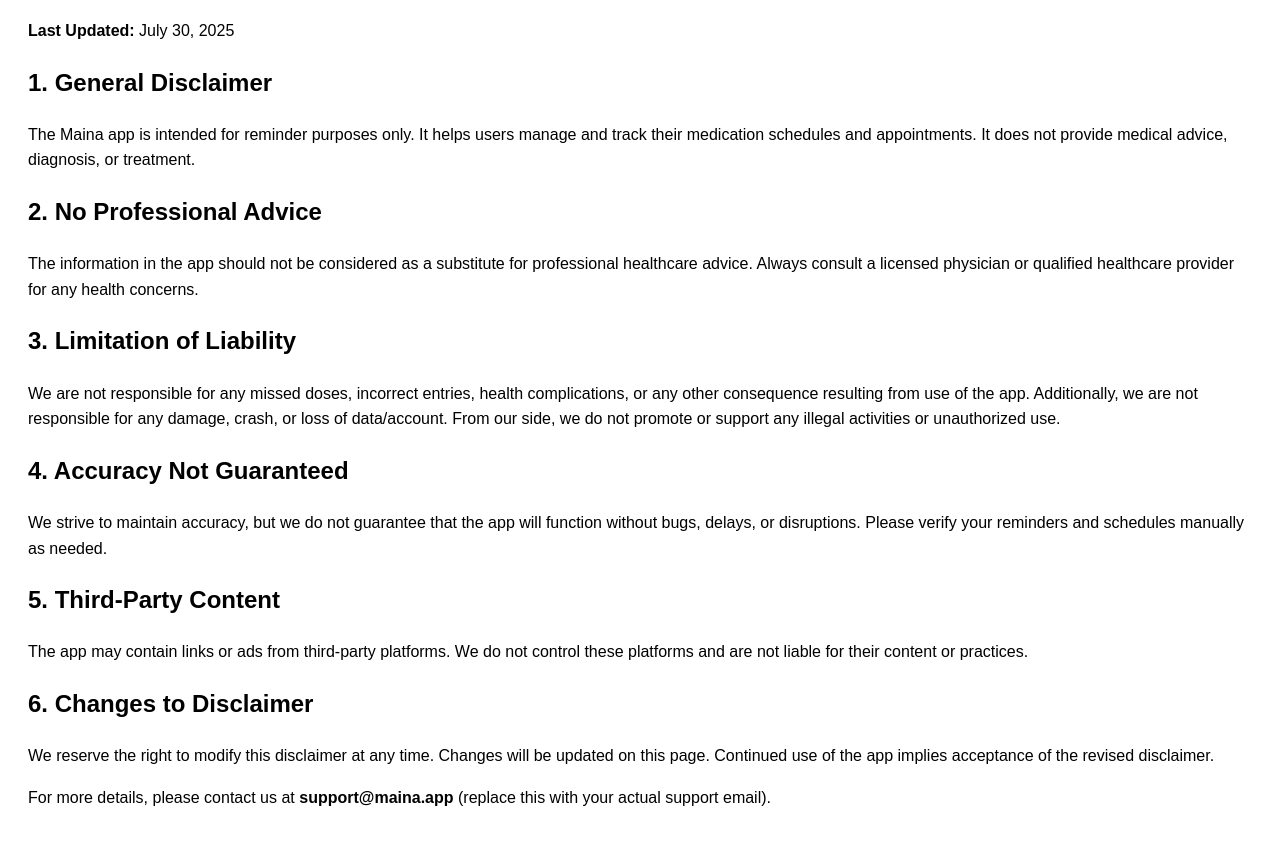
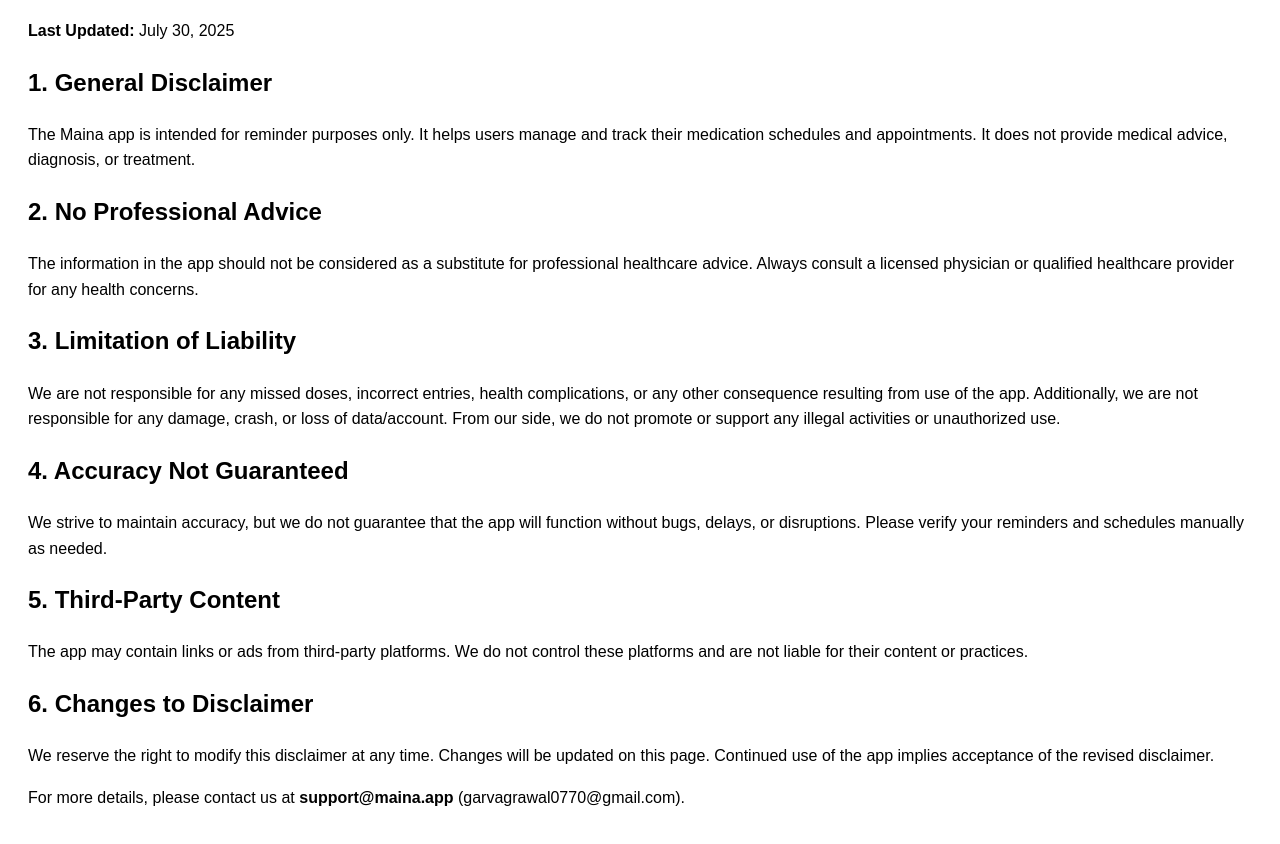
Before and after one commit to mindsofbrands/maina_app-disclaimer, a plain HTML site: page index.html in a window 1280 px wide. Shown: the part 104-948 px from the top of the page. Drawn offline with Linux system fonts and the light colour scheme.

Commit message:
index.html

```diff
--- a/index.html
+++ b/index.html
@@ -28,6 +28,6 @@
   <h2>6. Changes to Disclaimer</h2>
   <p>We reserve the right to modify this disclaimer at any time. Changes will be updated on this page. Continued use of the app implies acceptance of the revised disclaimer.</p>
 
-  <p>For more details, please contact us at <strong>support@maina.app</strong> (replace this with your actual support email).</p>
+  <p>For more details, please contact us at <strong>support@maina.app</strong> (garvagrawal0770@gmail.com).</p>
 </body>
 </html>
```
